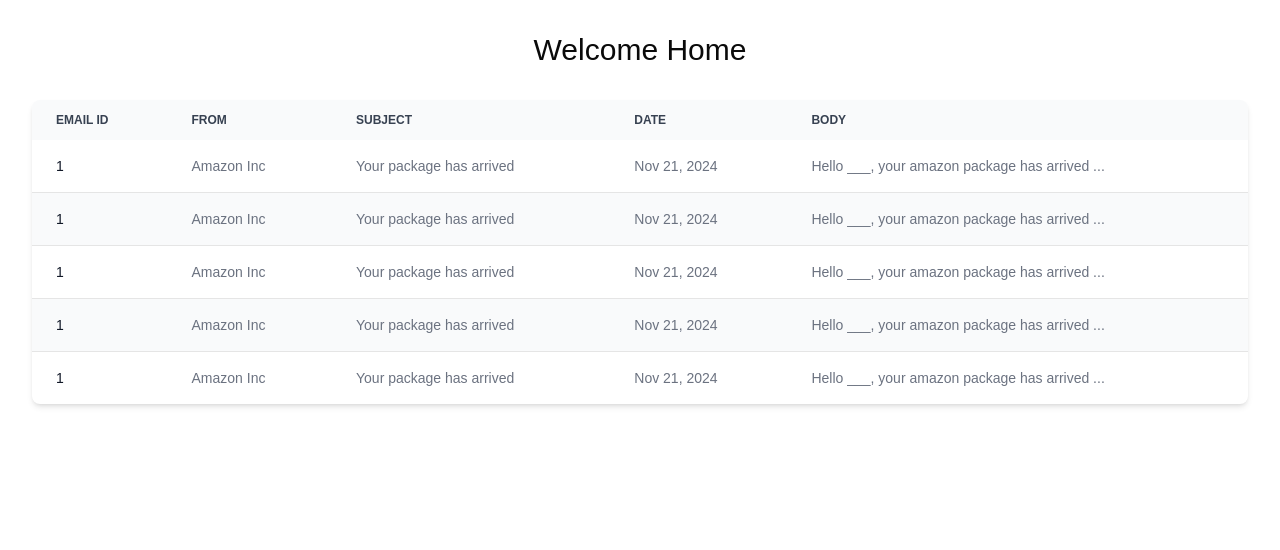
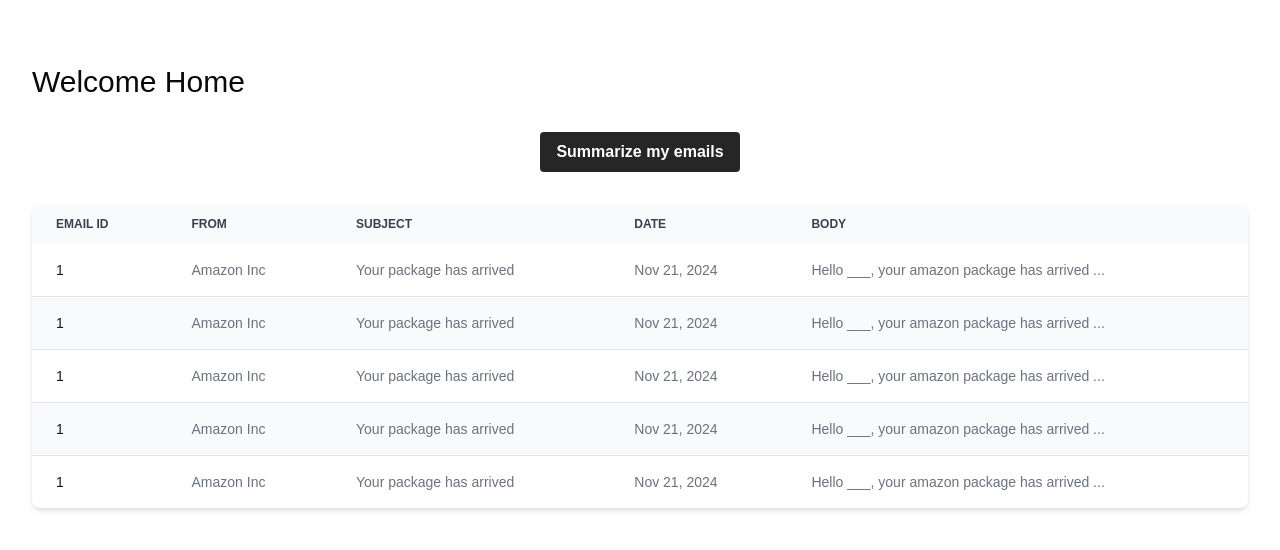
Before and after one commit to hsprabhakar/EmailSummarizer, a Next.js app in the folder frontend/: page /home in a window 1280 px wide. Shown: the top 550 px of the page. Built offline with nearby package versions, Linux system fonts and the light colour scheme.

Commit message:
Added path for handling email summarization

```diff
--- /dev/null
+++ b/frontend/components/SummarizeButton.tsx
@@ -0,0 +1,26 @@
+export default function SummarizeButton() {
+    const handleSummarizeEmails = async () => {
+        try {
+            const response = await fetch("http://localhost:8000/api/summarize/topTenNow", {
+                method: "GET",
+                credentials: "include"
+            });
+
+            if (response.ok) {
+                const {message} = await response.json();
+                alert("JSON response: " + message);
+            } else {
+                throw new Error("Failed to get response from backend");
+            }
+
+        } catch (error) {
+            console.error("Failed to get response from backend", error);
+        }
+    }
+
+    return (
+        <button onClick={handleSummarizeEmails} className="bg-neutral-800 hover:bg-gray-600 text-white font-bold py-2 px-4 rounded">
+            Summarize my emails
+        </button>
+    );
+}
--- a/frontend/pages/home.tsx
+++ b/frontend/pages/home.tsx
@@ -1,15 +1,20 @@
-import { Label } from "@/components/ui/label"
 import "../app/globals.css"
 import Table from "@/components/ui/table"
+import SummarizeButton from "@/components/SummarizeButton"
 export default function Home() {
   return (
     <>
-        <div className="flex justify-center my-8 ...">
-            <Label className="text-3xl">Welcome Home</Label>
+      <div className="mx-8 my-8 py-8">
+        <div className="">
+            <h1 className="text-3xl">Welcome Home</h1>
         </div>
-        <div className="mx-8 my-8 ...">
+        <div className="flex my-8 justify-center">
+          <SummarizeButton /> {/*Button to summarize 10 latest emails*/}
+        </div>
+        <div>
             <Table />
         </div>
+      </div>
     </>
   )
 }
```
Also changed, not shown: 2 other files (tests, documents, lock files or other folders).
